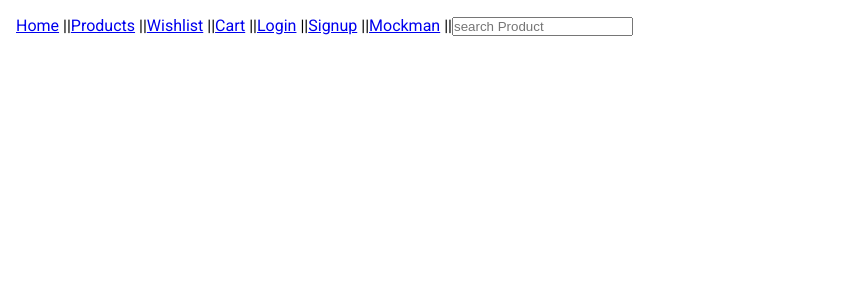
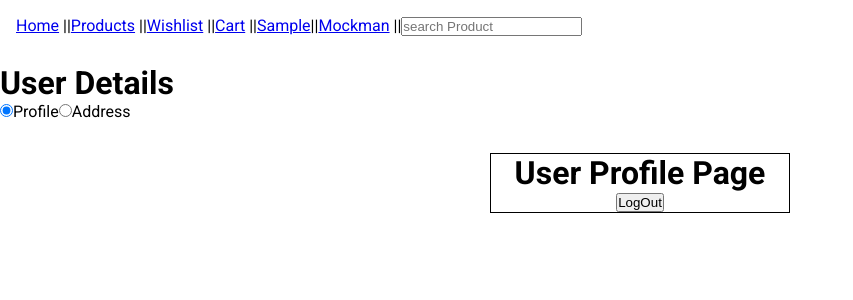
Before and after one commit to vishalsinghrawat29/minute, a React (Create React App) app: page /userDetails in a window 1280 px wide. Shown: the top 300 px of the page, without its empty margins (0-853 px from the left). Built offline with nearby package versions, Linux system fonts and the light colour scheme; no server answers; sample sign-in values are in the browser's storage; the HTML template or start-up script is replaced by a standard one; what miragejs would draw is missing.

Commit message:
update: routing for login, signup, and profile pages (including address section).

```diff
--- a/src/App.js
+++ b/src/App.js
@@ -11,10 +11,13 @@ import { ProductView } from "./Pages/Product View/ProductView.jsx";
 import { RequiresAuth } from "./Component/Auth/RequiresAuth.jsx";
 import { useContext } from "react";
 import { ProductContext } from "./Contexts/ProductContext";
+import { UserDetails } from "./Pages/UserDetails/UserDetails";
 
 function App() {
   const { filtersDispatch, filtersState } = useContext(ProductContext);
   const navigate = useNavigate();
+  const token = localStorage.getItem("token");
+  const user = localStorage.getItem("user");
   return (
     <div className="App">
       <nav style={{ padding: "1rem", height: "64px" }}>
@@ -22,8 +25,10 @@ function App() {
         <NavLink to="/products">Products</NavLink> ||
         <NavLink to="/wishlist">Wishlist</NavLink> ||
         <NavLink to="/cart">Cart</NavLink> ||
-        <NavLink to="/login">Login</NavLink> ||
-        <NavLink to="/signup">Signup</NavLink> ||
+        <NavLink to={token ? "/userDetails" : "/login"}>
+          {token ? JSON.parse(user)?.firstName : "login"}
+        </NavLink>
+        ||
         <NavLink to="/mockman">Mockman</NavLink> ||
         <input
           type="text"
@@ -58,6 +63,14 @@ function App() {
             </RequiresAuth>
           }
         />
+        <Route
+          path="/userDetails"
+          element={
+            <RequiresAuth>
+              <UserDetails />
+            </RequiresAuth>
+          }
+        />
         <Route path="/login" element={<Login />} />
         <Route path="/signup" element={<Signup />} />
         <Route path="/mockman" element={<Mockman />} />
--- /dev/null
+++ b/src/Component/UserAddress/UserAddress.jsx
@@ -0,0 +1,15 @@
+const UserAddress = () => {
+  return (
+    <div
+      style={{
+        width: "300px",
+        margin: "2rem auto",
+        border: "1px solid black",
+        textAlign: "center",
+      }}
+    >
+      <h1>User Address Page</h1>
+    </div>
+  );
+};
+export { UserAddress };
--- /dev/null
+++ b/src/Component/UserProfile/UserProfile.jsx
@@ -0,0 +1,25 @@
+import { useContext } from "react";
+import { AuthContext } from "../../Contexts/AuthContext";
+
+const UserProfile = () => {
+  const { userLogout } = useContext(AuthContext);
+
+  return (
+    <div
+      style={{
+        width: "300px",
+        margin: "2rem auto",
+        border: "1px solid black",
+        textAlign: "center",
+      }}
+    >
+      <h1>User Profile Page</h1>
+      <div>
+        <div className="tab-body">
+          <button onClick={userLogout}>LogOut</button>
+        </div>
+      </div>
+    </div>
+  );
+};
+export { UserProfile };
--- a/src/Pages/Login/Login.jsx
+++ b/src/Pages/Login/Login.jsx
@@ -1,5 +1,6 @@
 import { useContext, useState } from "react";
 import { AuthContext } from "../../index.js";
+import { NavLink } from "react-router-dom";
 
 const Login = () => {
   const [userData, setUserData] = useState({
@@ -9,16 +10,13 @@ const Login = () => {
   const { userLogged, userLogout, errorMessage } = useContext(AuthContext);
 
   const isToken = localStorage.getItem("token");
-  const userDetails = localStorage.getItem("user");
 
   const handleLogin = () => {
     userLogged(userData);
   };
 
-  console.log(userDetails);
-
   return (
-    <>
+    <div style={{ maxWidth: "500px", margin: "0 auto" }}>
       <h1>Login Page</h1>
       <input
         type="text"
@@ -38,9 +36,9 @@ const Login = () => {
       <button onClick={userLogout} disabled={!isToken?.length}>
         Logout
       </button>
-      <p>{localStorage.getItem("token")}</p>
       <p>{errorMessage}</p>
-    </>
+      <NavLink to="/signup">Create New Account</NavLink>
+    </div>
   );
 };
 
--- a/src/Pages/Signup/Signup.jsx
+++ b/src/Pages/Signup/Signup.jsx
@@ -1,7 +1,10 @@
+import { NavLink } from "react-router-dom";
+
 const Signup = () => {
   return (
     <>
       <h1>Signup Page</h1>
+      <NavLink to="/login">Already Have an Account</NavLink>
     </>
   );
 };
--- /dev/null
+++ b/src/Pages/UserDetails/UserDetails.jsx
@@ -0,0 +1,31 @@
+import { useState } from "react";
+import { UserProfile } from "../../Component/UserProfile/UserProfile";
+import { UserAddress } from "../../Component/UserAddress/UserAddress";
+
+const UserDetails = () => {
+  const [check, setChecked] = useState(true);
+
+  return (
+    <>
+      <h1>User Details</h1>
+      <input
+        type="radio"
+        name="tabs"
+        id="profile"
+        checked={check}
+        onChange={() => setChecked(true)}
+      />
+      <label htmlFor="profile">Profile</label>
+      <input
+        type="radio"
+        name="tabs"
+        id="address"
+        checked={!check}
+        onChange={() => setChecked(!check)}
+      />
+      <label htmlFor="address">Address</label>
+      {check ? <UserProfile /> : <UserAddress />}
+    </>
+  );
+};
+export { UserDetails };
```
